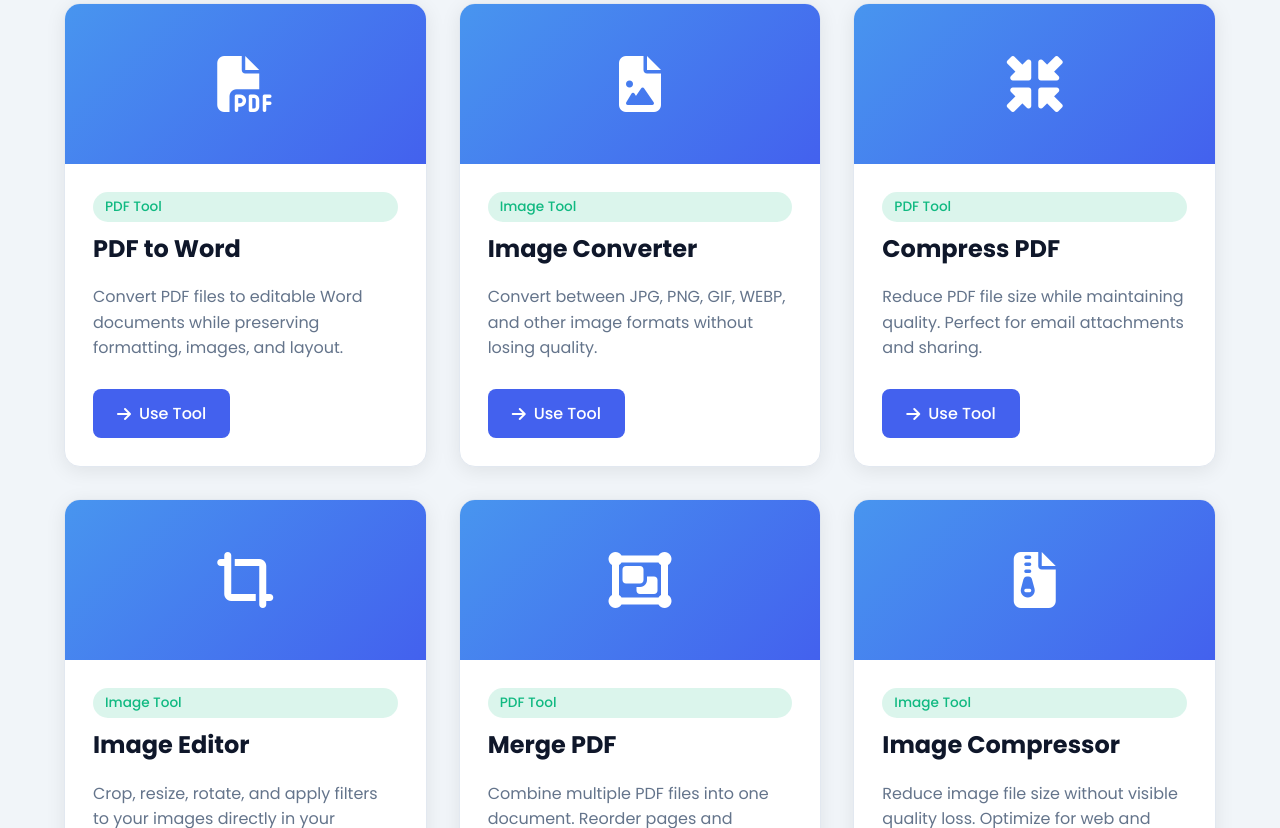
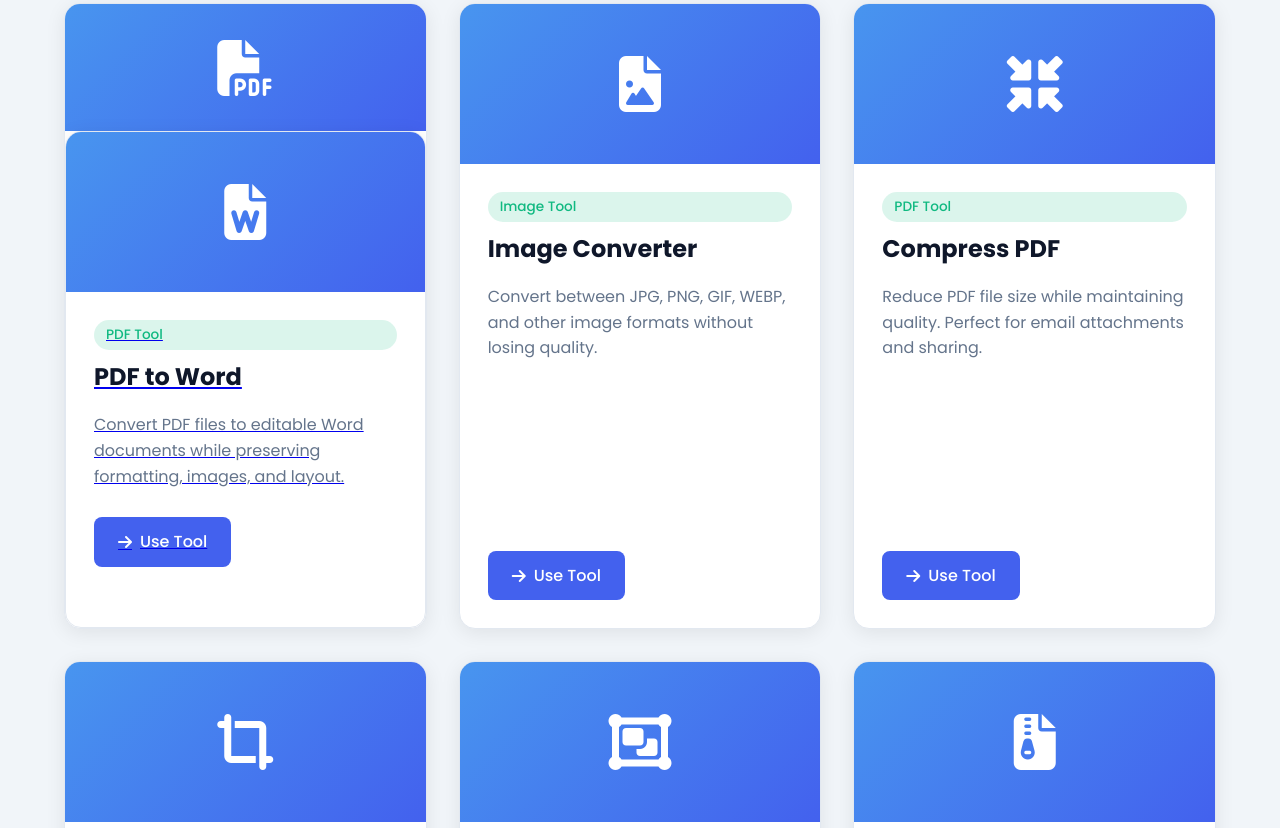
Before and after one commit to abhimeghwal/Tools, a plain HTML site: page Index.html in a window 1280 px wide. Shown: the part 740-1568 px from the top of the page. Drawn offline with Linux system fonts and the light colour scheme.

Commit message:
Update Index.html

```diff
--- a/Index.html
+++ b/Index.html
@@ -890,12 +890,19 @@
                     <div class="tool-icon">
                         <i class="fas fa-file-pdf"></i>
                     </div>
+                    <div class="tool-card">
+    <a href="/pdf-to-word" class="Tools/online-pdf-converter.html">
+        <div class="tool-icon">
+            <i class="fas fa-file-word"></i>
+        </div>
         <div class="tool-content">
             <span class="tool-badge">PDF Tool</span>
             <h3>PDF to Word</h3>
             <p>Convert PDF files to editable Word documents while preserving formatting, images, and layout.</p>
-                        <a href="#" class="btn">
+            <span class="btn">
                 <i class="fas fa-arrow-right"></i> Use Tool
+            </span>
+        </div>
     </a>
 </div>
                 </div>
```
Lines whose indentation alone changed are shown as unchanged.
